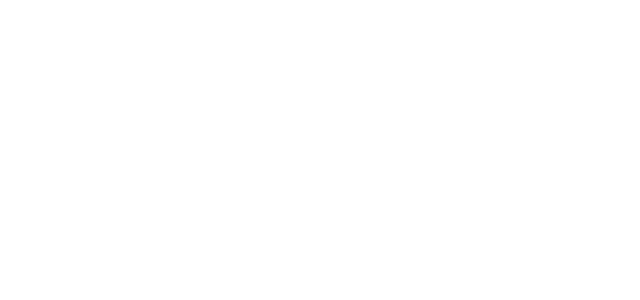
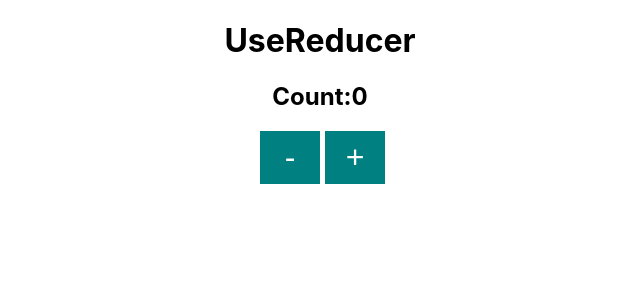
Before and after one commit to abhimax/react-hooks, a React (Create React App) app: page /use-reducer-counter in a window 1280 px wide. Before the commit this address had no page. Shown: the top 300 px of the page, without its empty margins (320-960 px from the left). Built offline with nearby package versions, Linux system fonts and the light colour scheme.

Commit message:
feat: add counter using useReducer

```diff
--- a/src/App.js
+++ b/src/App.js
@@ -15,6 +15,7 @@ function App() {
         <li className='list-item'><Link to="/use-state-counter">useState Counter</Link></li>
         <li className='list-item'><Link to="/use-effect-flag-counter">useEffect flag counter</Link></li>
         <li className='list-item'><Link to="/use-ref-input">useRef</Link></li>
+        <li className='list-item'><Link to="/use-reducer-counter">useReducer Count</Link></li>
       </ul>
       <Context.Provider value='red'>
         <Button label="Context >>"/>
--- a/src/index.js
+++ b/src/index.js
@@ -7,6 +7,7 @@ import UseEffectFlagCounter from './pages/UseEffectFlagCounter';
 import reportWebVitals from './reportWebVitals';
 import {Route, Routes, BrowserRouter} from 'react-router-dom';
 import UseRefInput from './pages/UseRefInput';
+import UseReducerCounter from './pages/UseReducerCounter';
 
 const root = ReactDOM.createRoot(document.getElementById('root'));
 root.render(
@@ -17,6 +18,7 @@ root.render(
         <Route path="/use-state-counter" element={<UseStateCounter/>}/>
         <Route path="/use-effect-flag-counter" element={<UseEffectFlagCounter/>}/>
         <Route path="/use-ref-input" element={<UseRefInput/>}/>
+        <Route path="/use-reducer-counter" element={<UseReducerCounter/>}/>
       </Routes>
     </BrowserRouter>
   </React.StrictMode>
--- /dev/null
+++ b/src/pages/UseReducerCounter.js
@@ -0,0 +1,37 @@
+import { useReducer } from "react";
+const ACTION = {
+    INCREMENT : "increment",
+    DECREMENT : "decrement"
+};
+const countReducer = (state, action) => {
+    switch (action.type) {
+        case ACTION.INCREMENT:
+            return { count : state.count + 1}
+            break;
+        case ACTION.DECREMENT:
+                return { count : state.count - 1}
+                break;
+        default:
+            return state
+            break;
+    }
+
+};
+
+const UseReducerCounter = () => {
+
+    const [countState, countDispatch] = useReducer(countReducer,{count:0});
+  return (
+    <div className="App">
+        <h1>UseReducer</h1>
+      <h2>Count:{ countState.count}</h2>
+      <button button className="action-btn" onClick={()=> {countDispatch({type: ACTION.DECREMENT})}}>
+       -
+      </button>
+      <button button className="action-btn" onClick={()=> {countDispatch({type: ACTION.INCREMENT})}}>
+        +
+      </button>
+    </div>
+  );
+};
+export default UseReducerCounter;
```
